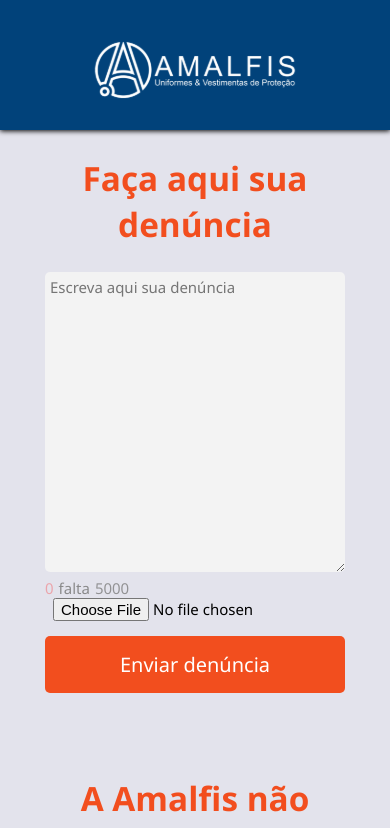
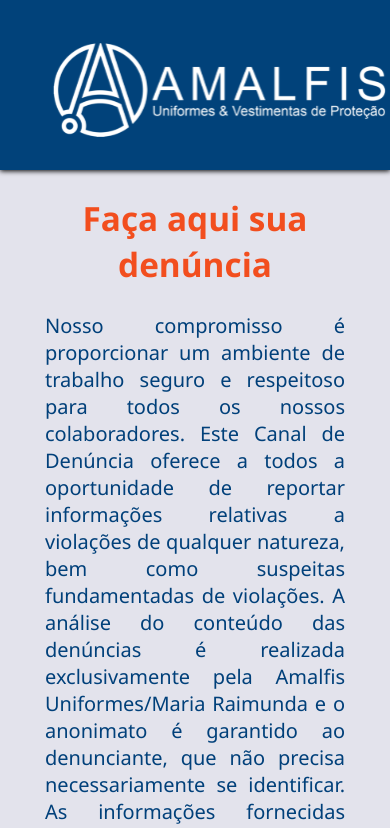
Before and after one commit to rafaelrvs/api-site-denuncia, a React (Vite) app in the folder frontend/: page / in a window 390 px wide. Shown: the top 828 px of the page. Built offline with nearby package versions, Linux system fonts and the light colour scheme.

Commit message:
correção layout

```diff
--- a/frontend/src/App.jsx
+++ b/frontend/src/App.jsx
@@ -131,6 +131,11 @@
         <form className='fielde-form  animeDown' onSubmit={handlerEnviaDenuncia} encType="multipart/form-data">
         <h1 className='title-denuncia '>Faça aqui sua denúncia</h1>
 
+        <p className='body-text animeUp ' >
+          Nosso compromisso é proporcionar um ambiente de trabalho seguro e respeitoso para todos os nossos colaboradores. Este Canal de Denúncia oferece a todos a oportunidade de reportar informações relativas a violações de qualquer natureza, bem como suspeitas fundamentadas de violações. A análise do conteúdo das denúncias é realizada exclusivamente pela Amalfis Uniformes/Maria Raimunda e o anonimato é garantido ao denunciante, que não precisa necessariamente se identificar. As informações fornecidas serão tratadas em estrita confidencialidade e apenas compartilhadas para a devida análise do caso. A informação fornecida poderá motivar o início de investigações internas, feitas por equipe especializada, bem como investigações por autoridades públicas e a tomada das medidas cabíveis. Por outro lado, a disseminação consciente de informação falsa ao Canal de Denúncia também será tratada com a devida seriedade, responsabilizando-se aqueles que procurarem utilizar este instrumento de forma indevida. Atenção: Este canal de denúncias NÃO é um canal de emergência. Não use este canal para denunciar ameaças iminentes à vida. Nestes casos, somente a autoridade policial local poderá interceder.
+        </p>
+        <br />
+
           <textarea
 
             id="field-text"
@@ -164,12 +169,7 @@
             </div>
 
         </form>
-        <br />
-        <h1 className='titulo-chamada animeUp'>A Amalfis não concorda!</h1>
-        <p className='body-text animeUp ' >
-          Nosso compromisso é proporcionar um ambiente de trabalho seguro e respeitoso para todos os nossos colaboradores. Este Canal de Denúncia oferece a todos a oportunidade de reportar informações relativas a violações de qualquer natureza, bem como suspeitas fundamentadas de violações. A análise do conteúdo das denúncias é realizada exclusivamente pela Amalfis Uniformes/Maria Raimunda e o anonimato é garantido ao denunciante, que não precisa necessariamente se identificar. As informações fornecidas serão tratadas em estrita confidencialidade e apenas compartilhadas para a devida análise do caso. A informação fornecida poderá motivar o início de investigações internas, feitas por equipe especializada, bem como investigações por autoridades públicas e a tomada das medidas cabíveis. Por outro lado, a disseminação consciente de informação falsa ao Canal de Denúncia também será tratada com a devida seriedade, responsabilizando-se aqueles que procurarem utilizar este instrumento de forma indevida. Atenção: Este canal de denúncias NÃO é um canal de emergência. Não use este canal para denunciar ameaças iminentes à vida. Nestes casos, somente a autoridade policial local poderá interceder.
-        </p>
-        <br />
+
       </div>
       <Footer />
     </>
--- a/frontend/src/Header/Header.css
+++ b/frontend/src/Header/Header.css
@@ -19,8 +19,14 @@
 
 @media (max-width:1024px) {
 
-    .header .content-header{width: 600px;}
-    .header img{height: 60px;}
+    .header .content-header{
+        width: 600px;
+     ;
+
+    }
+    .header img{
+        height: 100px;}
+
 
     }
     @media (max-width:600px) {
@@ -29,6 +35,7 @@
         .header .content-header{
 
             display: flex;
+            align-items: center;
             justify-content: center;
         }
 
```
